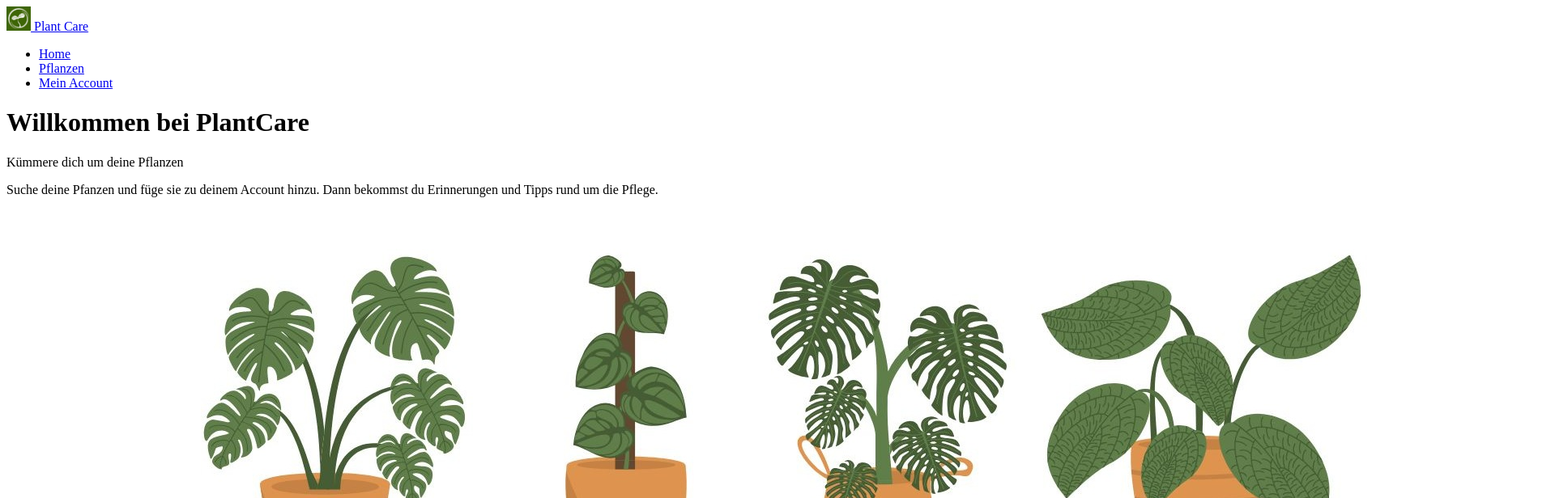
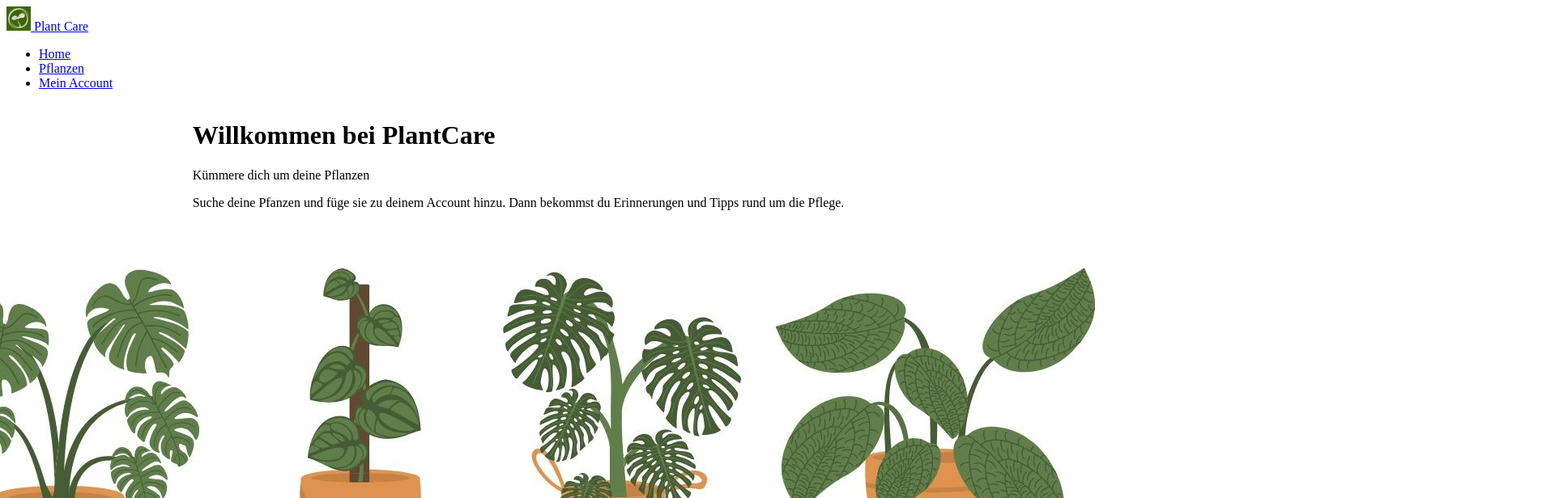
Before and after one commit to soskifinski/plantcare_angularapp, an Angular app: page /home in a window 1280 px wide. Shown: the top 616 px of the page at 81% size, 1920 px wide, since content can reach past the window. Built offline with nearby package versions, Linux system fonts and the light colour scheme.

Commit message:
fix style (home) :  img container

```diff
--- a/src/app/home/home.component.html
+++ b/src/app/home/home.component.html
@@ -1,10 +1,13 @@
 <html>
- <div class="text-center">
-         <h1>Willkommen bei PlantCare</h1>
+ <div class="container">
+    <div class="text-center gap-2 my-3" >
+        <h1>Willkommen bei PlantCare</h1>
         <p class="fs-4">Kümmere dich um deine Pflanzen</p>
         <p >Suche deine Pfanzen und füge sie zu deinem Account hinzu. Dann bekommst du Erinnerungen und Tipps rund um die Pflege.</p>
     </div>
-    <div>
-        <img src="assets\img\dashboard.jpg" class="img-fluid" alt="gezeichnete Pflanzen"/>
+    <div class="img-container">
+        <img src="assets\img\dashboard.jpg" alt="gezeichnete Pflanzen"/>
     </div>
+    </div>
+
 </html>
--- a/src/app/home/home.component.scss
+++ b/src/app/home/home.component.scss
@@ -0,0 +1,15 @@
+.container {
+            height: 100vh;
+            display: flex;
+            flex-direction: column;
+            justify-content: space-between;
+            align-items: center;
+        }
+
+.img-container {
+            display: flex;
+            justify-content: center;
+            align-items: flex-end;
+            width: 100%;
+            margin-bottom: 20px;
+        }
```
